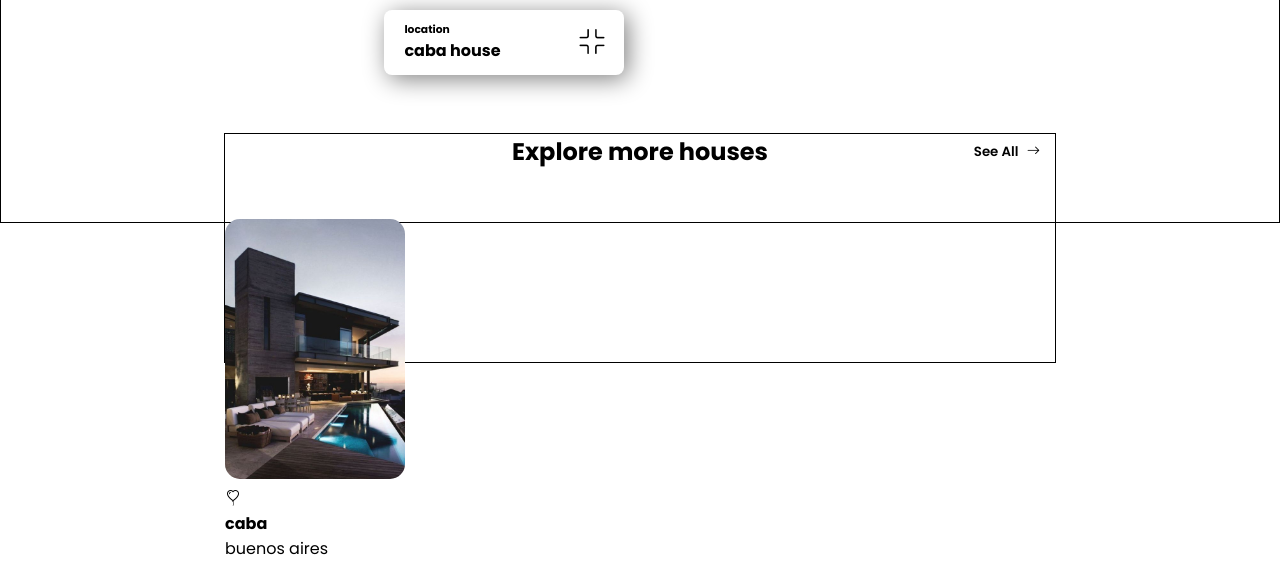
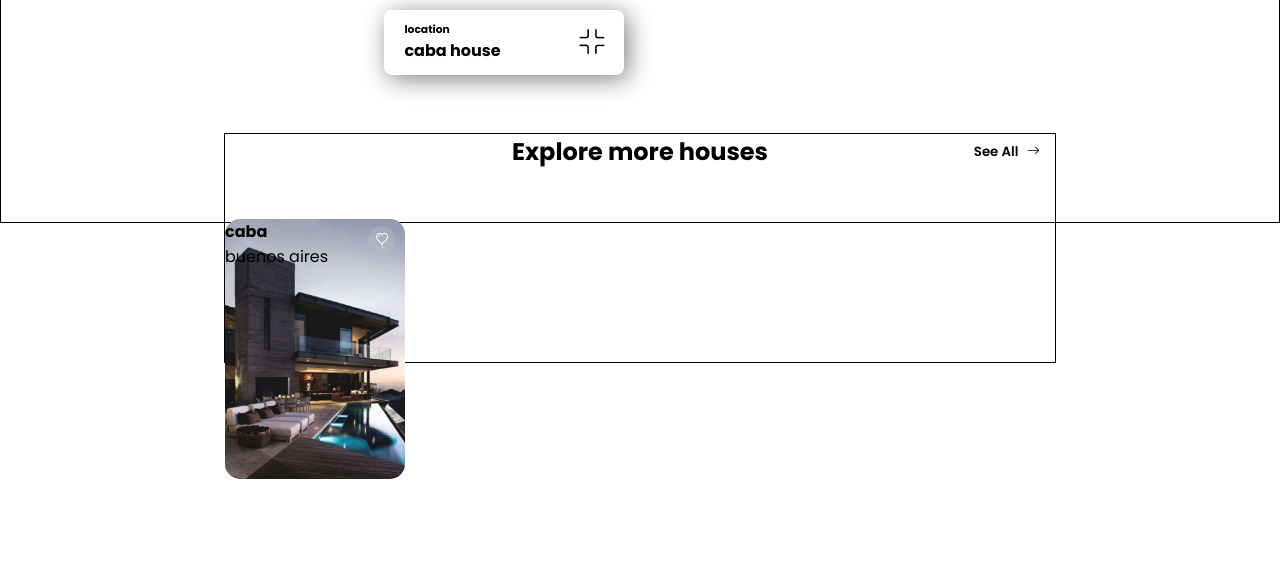
Before and after one commit to francoasevey/Real-Estate, a plain HTML site: page index.html in a window 1280 px wide. Shown: the part 712-1295 px from the top of the page. Drawn offline with nearby package versions, Linux system fonts and the light colour scheme.

Commit message:
card content home

```diff
--- a/main.css
+++ b/main.css
@@ -388,3 +388,29 @@ header .content .choose_bx .select .card:nth-child(3) .date h5{
     height: 100%;
     border-radius: 15px;
 }
+.home .home_bx .card .content{
+    position: absolute;
+    top: 0;
+    left: 0;
+    width: 100%;
+    height: 100%;
+    border-radius: 20px;
+    z-index: 999;
+}
+.home .home_bx .card .content .bi{
+    position: absolute;
+    right: 15px;
+    top: 10px;
+    color: #fff;
+}
+.home .home_bx .card .content .bi::after{
+    content: '';
+    position: absolute;
+    width: 165%;
+    height: 110%;
+    background: rgb(194, 194, 194, .3);
+    left: -35%;
+    top: -3px;
+    border-radius: 50%;
+    z-index: -1;
+}
```
